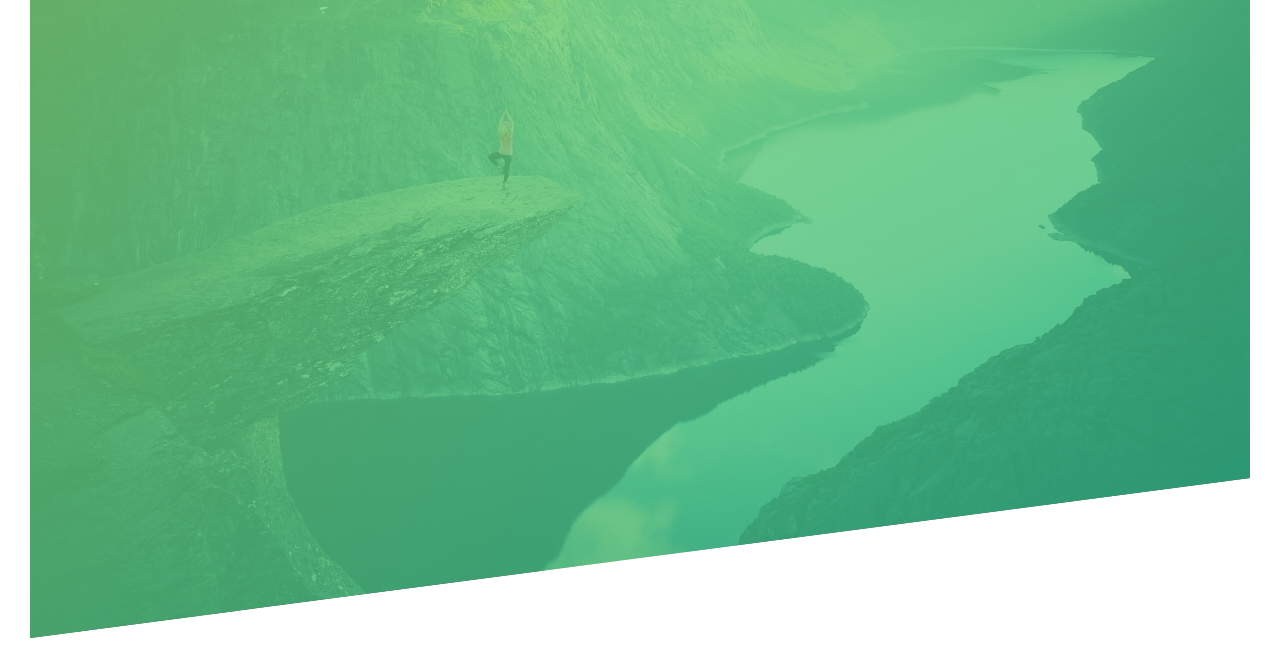
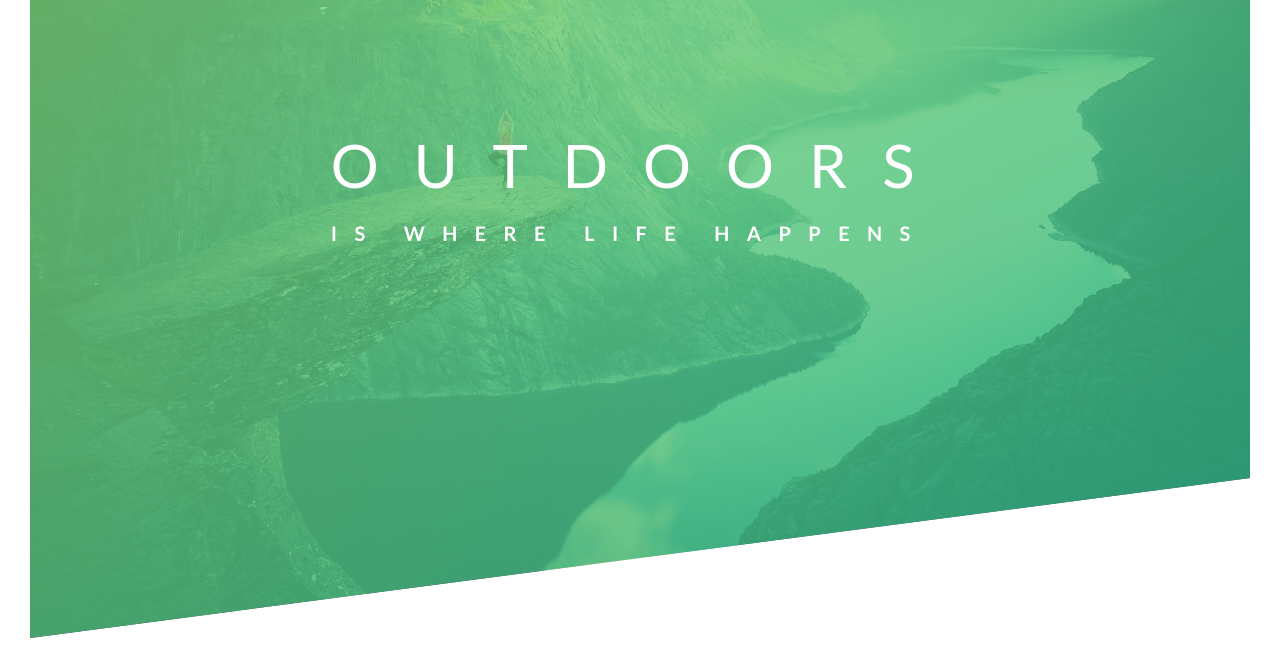
Before and after one commit to ksukoz/natours, a plain HTML site: page index.html in a window 1280 px wide. Shown: the part 152-820 px from the top of the page. Drawn offline with Linux system fonts and the light colour scheme.

Commit message:
Create and style main slogan

```diff
--- a/css/style.css
+++ b/css/style.css
@@ -35,3 +35,28 @@ body {
 .main-logo {
   height: 35px;
 }
+
+.main-header__slogan-wrap {
+  position: absolute;
+  top: 40%;
+  left: 50%;
+  transform: translate(-50%, -50%);
+}
+
+.main-slogan {
+  color: #fff;
+  text-transform: uppercase;
+}
+
+.main-slogan__primary {
+  display: block;
+  font-size: 60px;
+  letter-spacing: 35px;
+  font-weight: 400;
+}
+
+.main-slogan__sub {
+  display: block;
+  font-size: 20px;
+  letter-spacing: 17.4px;
+}
--- a/index.html
+++ b/index.html
@@ -16,6 +16,13 @@
     <div class="main-header__logo-wrap">
       <img src="img/logo-white.png" alt="Logo" class="main-logo">
     </div>
+
+    <div class="main-header__slogan-wrap">
+      <h1 class="main-slogan">
+        <span class="main-slogan__primary">Outdoors</span>
+        <span class="main-slogan__sub">is where life happens</span>
+      </h1>
+    </div>
   </header>
 </body>
 </html>
```
